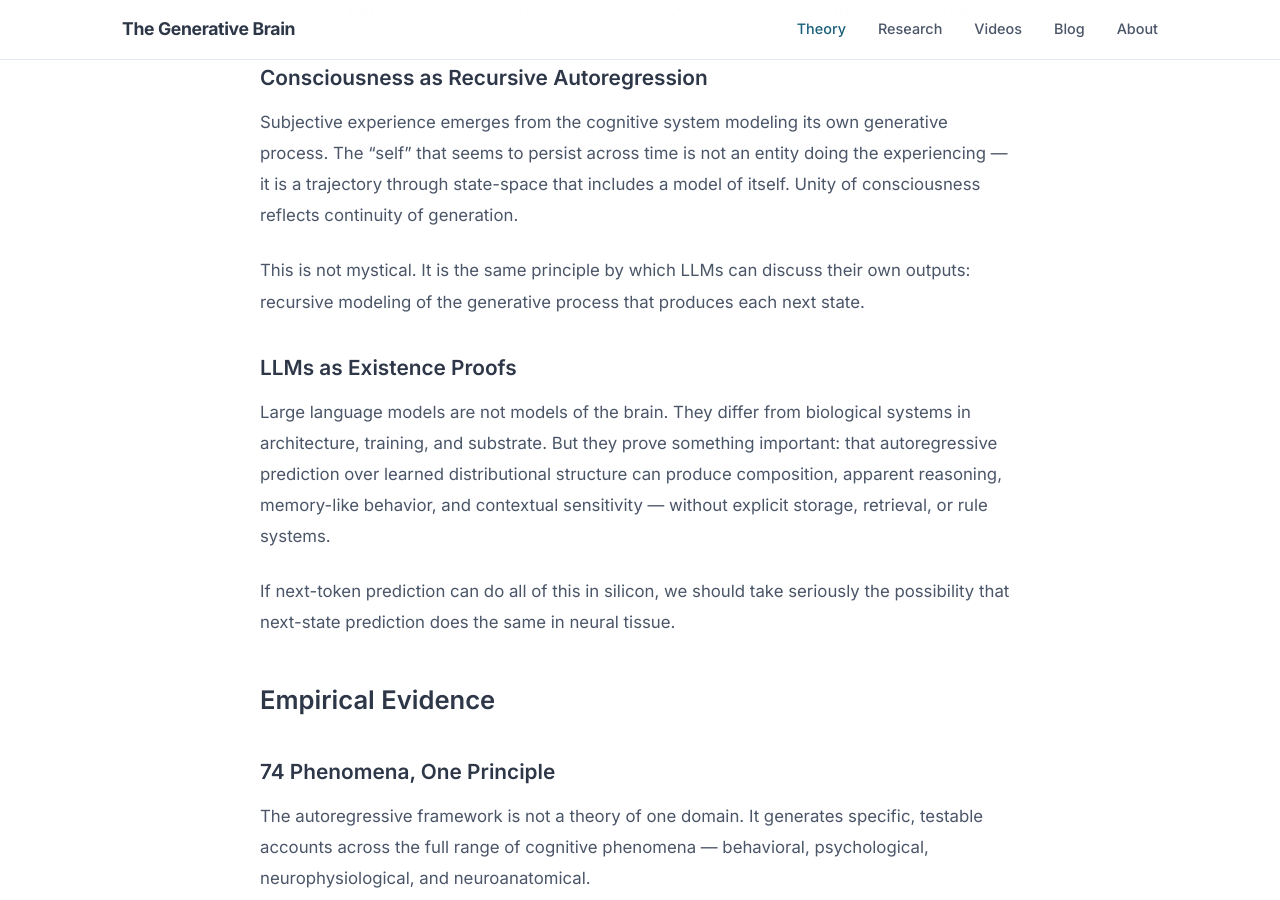
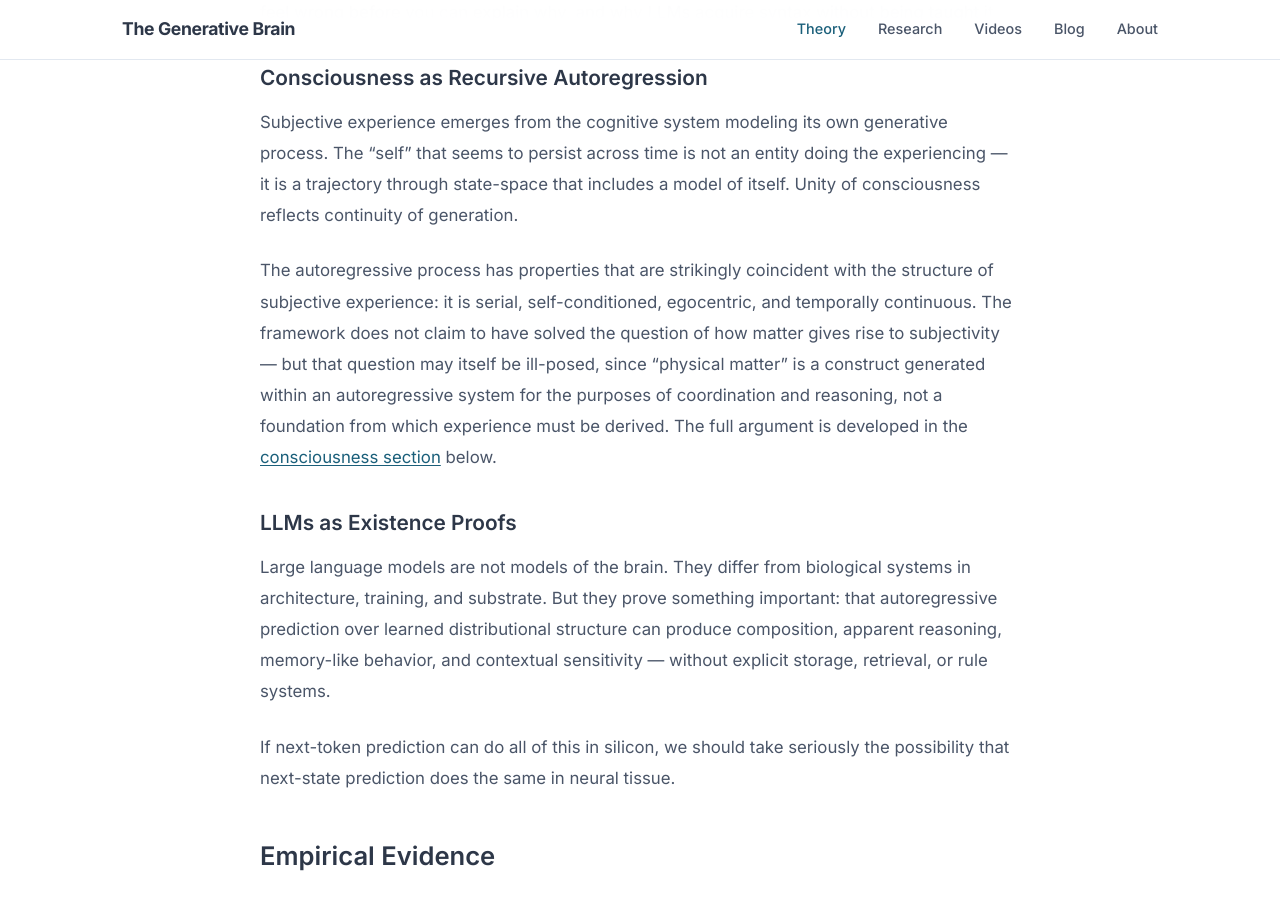
Before and after one commit to elanbarenholtz/elanbarenholtz.github.io, a Jekyll site: the page built from theory.md, in a window 1280 px wide and 900 px high, scrolled down 2002 px. Built offline with Jekyll 4.4.1, drawn with Linux system fonts in a browser that asks for light colours.

Commit message:
Update theory.md

```diff
--- a/theory.md
+++ b/theory.md
@@ -41,7 +41,7 @@ This explains why children don't learn grammar by learning rules, why grammatica
 
 Subjective experience emerges from the cognitive system modeling its own generative process. The "self" that seems to persist across time is not an entity doing the experiencing --- it is a trajectory through state-space that includes a model of itself. Unity of consciousness reflects continuity of generation.
 
-This is not mystical. It is the same principle by which LLMs can discuss their own outputs: recursive modeling of the generative process that produces each next state.
+The autoregressive process has properties that are strikingly coincident with the structure of subjective experience: it is serial, self-conditioned, egocentric, and temporally continuous. The framework does not claim to have solved the question of how matter gives rise to subjectivity --- but that question may itself be ill-posed, since "physical matter" is a construct generated within an autoregressive system for the purposes of coordination and reasoning, not a foundation from which experience must be derived. The full argument is developed in the <a href="#consciousness">consciousness section</a> below.
 
 ### LLMs as Existence Proofs
 
```
